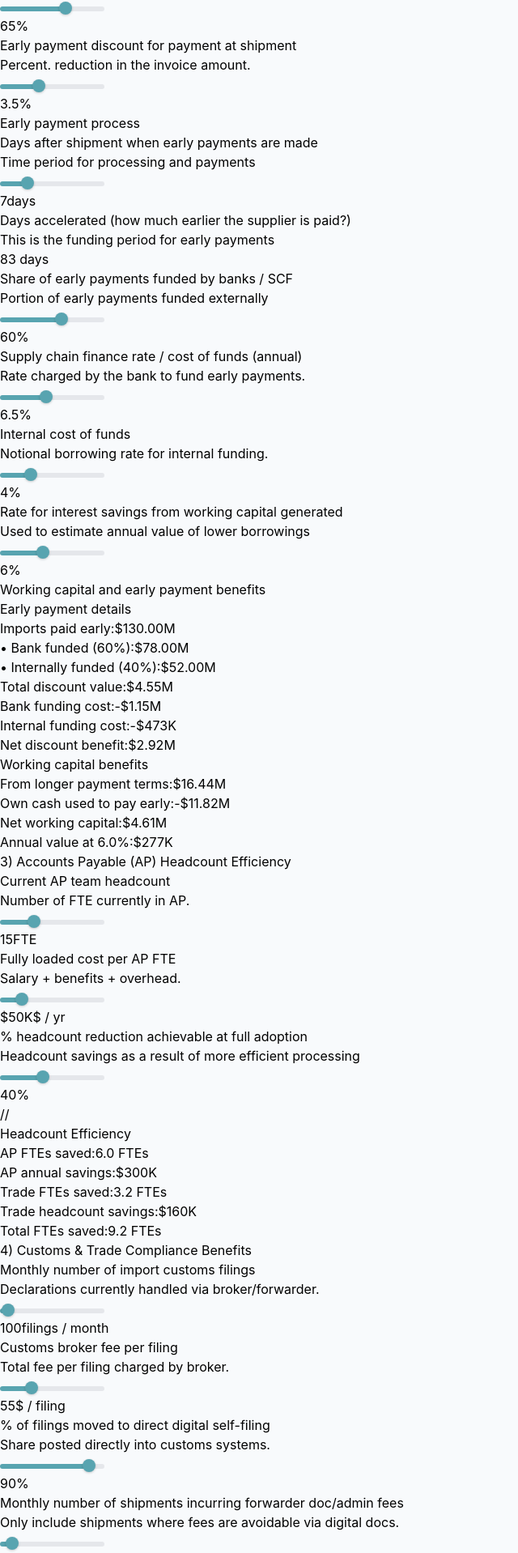
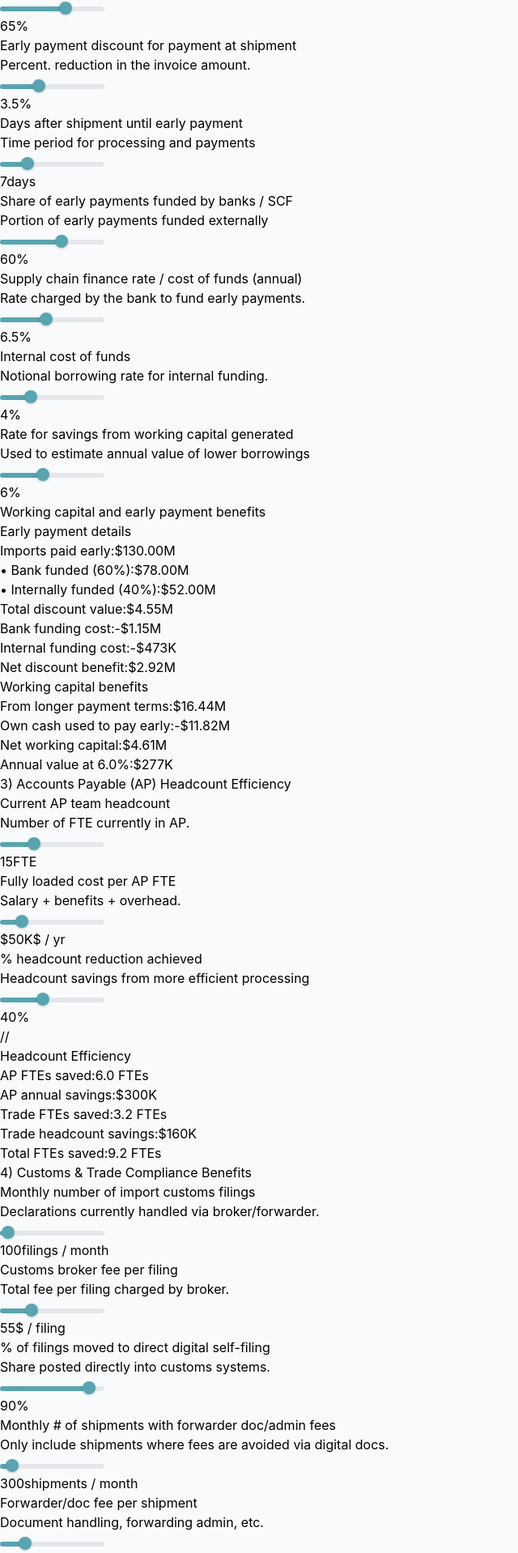
Before and after one commit to tim-1965/newdigitaltradeapp, a React (Vite) app: page / in a window 1280 px wide. Shown: the part 1336-3254 px from the top of the page at 81% size, without its empty margins (0-640 px from the left). Built offline with nearby package versions, Linux system fonts and the light colour scheme.

Commit message:
Add files via upload

```diff
--- a/src/TradeSimulator.jsx
+++ b/src/TradeSimulator.jsx
@@ -480,11 +480,8 @@ export default function TradeSimulator() {
                   unit="%"
                   note="Percent. reduction in the invoice amount."
                 />
-                <div className="bg-gray-50 p-3 my-3 rounded">
-                  <h3 className="text-sm font-semibold text-gray-700 mb-2">Early payment process</h3>
-                </div>
                 <SliderField
-                  label="Days after shipment when early payments are made"
+                  label="Days after shipment until early payment"
                   value={daysToPayment}
                   onChange={setDaysToPayment}
                   min={0}
@@ -492,11 +489,6 @@ export default function TradeSimulator() {
                   step={1}
                   unit="days"
                   note="Time period for processing and payments"
-                />
-                <CalculatedField
-                  label="Days accelerated (how much earlier the supplier is paid?)"
-                  value={`${formatNumber(daysAccelerated, 0)} days`}
-                  note="This is the funding period for early payments"
                 />
                 <SliderField
                   label="Share of early payments funded by banks / SCF"
@@ -529,7 +521,7 @@ export default function TradeSimulator() {
                   note="Notional borrowing rate for internal funding."
                 />
                 <SliderField
-                  label="Rate for interest savings from working capital generated"
+                  label="Rate for savings from working capital generated"
                   value={wcInterestRate}
                   onChange={setWcInterestRate}
                   min={0}
@@ -625,14 +617,14 @@ export default function TradeSimulator() {
                   formatValue={(v) => `$${(v/1000).toFixed(0)}K`}
                 />
                 <SliderField
-                  label="% headcount reduction achievable at full adoption"
+                  label="% headcount reduction achieved"
                   value={apEfficiencyPct}
                   onChange={setApEfficiencyPct}
                   min={0}
                   max={100}
                   step={1}
                   unit="%"
-                  note="Headcount savings as a result of more efficient processing"
+                  note="Headcount savings from more efficient processing"
                 />
  //               <CalculatedField
  //                 label="AP headcount efficiencies"
@@ -705,14 +697,14 @@ export default function TradeSimulator() {
                   note="Share posted directly into customs systems."
                 />
                 <SliderField
-                  label="Monthly number of shipments incurring forwarder doc/admin fees"
+                  label="Monthly # of shipments with forwarder doc/admin fees"
                   value={shipmentsWithFees}
                   onChange={setShipmentsWithFees}
                   min={0}
                   max={5000}
                   step={50}
                   unit="shipments / month"
-                  note="Only include shipments where fees are avoidable via digital docs."
+                  note="Only include shipments where fees are avoided via digital docs."
                 />
                 <SliderField
                   label="Forwarder/doc fee per shipment"
@@ -765,12 +757,7 @@ export default function TradeSimulator() {
                   unit="%"
                   note="Headcount savings from more efficient processing"
                 />
-  //              <CalculatedField
-  //                label="Trade compliance efficiencies"
-  //                value={formatCurrency(totalCustomsSavings)}
-  //                note="Lower fees to third parties and more efficient internal processes"
-                />
-              </div>
+                </div>
             </div>
             {/* P&L Benefits After Costs aligned with box 4 */}
             <div className="bg-white rounded-lg shadow-md p-6 lg:row-start-4 lg:col-start-2 lg:mt-12">
```
